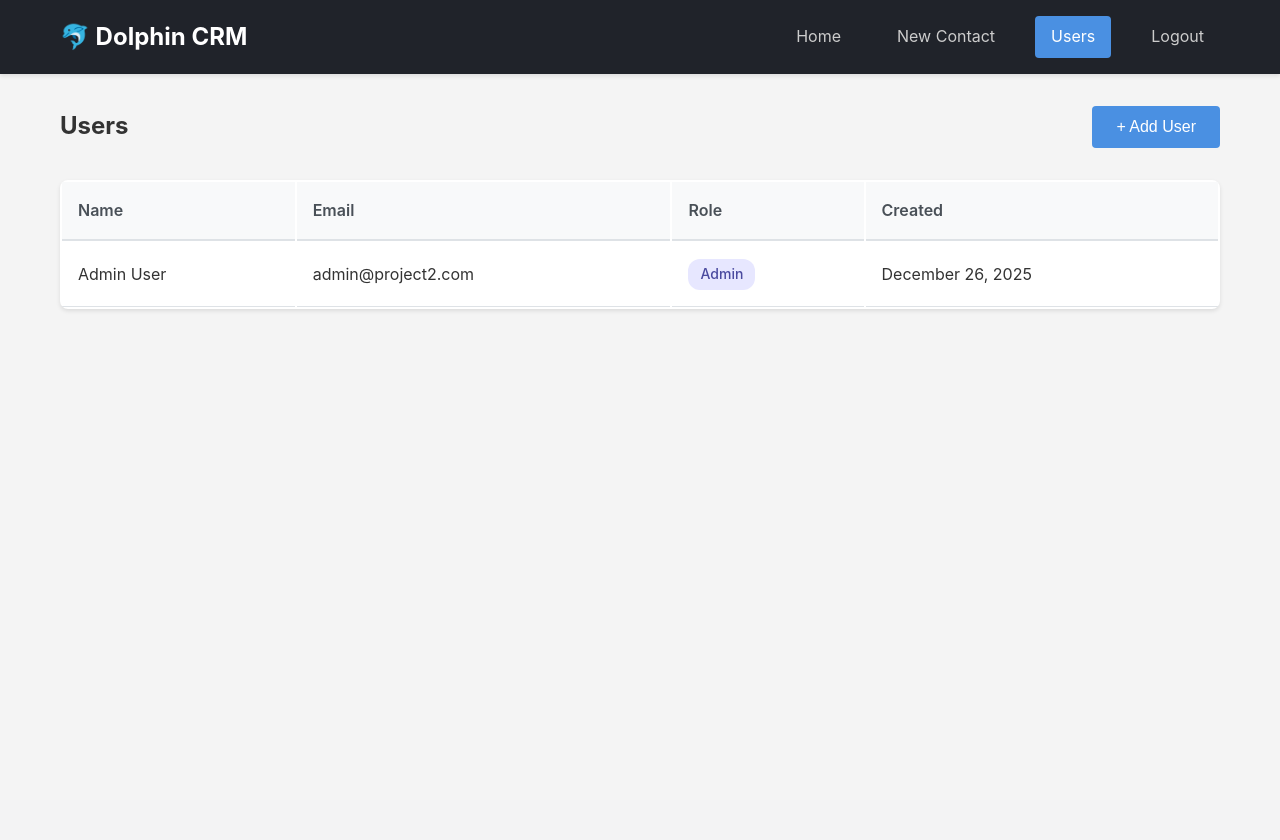
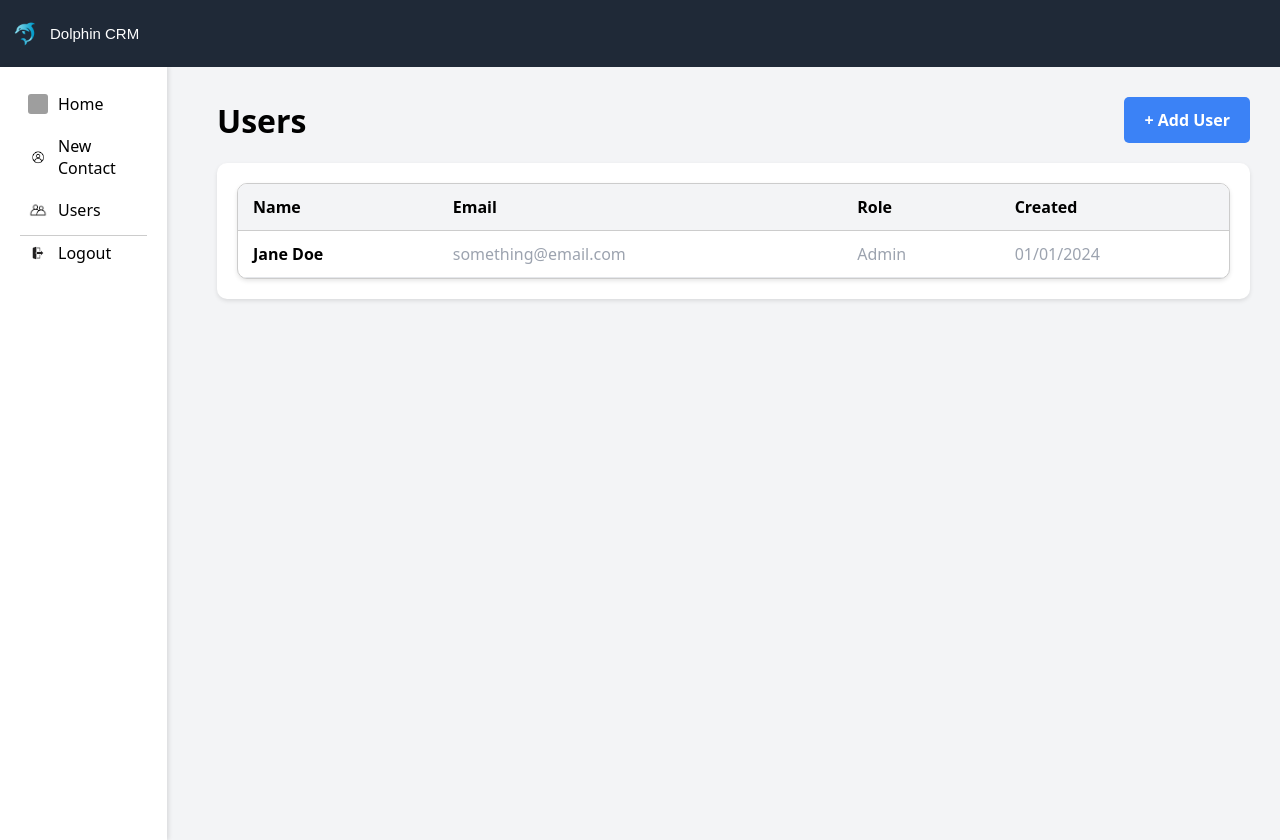
Before and after one commit to csharpe876/info2180-finalproject, a PHP site: page /dolphin_crm/users.php in a window 1280 px wide. Before the commit the page ends 311 px from the top, so only its background shows below. Run offline with PHP 8.4, Linux system fonts and the light colour scheme; a user stored in the database is signed in; data comes from the database, SQL or seed files in the repository; grey boxes are pictures that could not be loaded.

Commit message:
Updated User list page

```diff
--- a/dolphin_crm/users.php
+++ b/dolphin_crm/users.php
@@ -35,74 +35,23 @@
 <head>
     <meta charset="UTF-8">
     <meta name="viewport" content="width=device-width, initial-scale=1.0">
-    <title>Users - Dolphin CRM</title>
-    <link rel="stylesheet" href="includes/stylesheets/styling.css">
+    <title>New User</title>
+    <link rel="stylesheet" href="includes/stylesheets/users_style.css">
+    <script src="script.js"></script>
 </head>
 <body>
     <header>
+        <p>Dolphin CRM</p>
+        <img src="includes/icons/dolphin.png" alt="Dolphin Logo" />
+    </header>
     <div class="container">
-            <h1>🐬 Dolphin CRM</h1>
-            <nav>
-                <a href="dashboard.php">Home</a>
-                <a href="new_contact.php">New Contact</a>
-                <a href="users.php" class="active">Users</a>
-                <a href="logout.php">Logout</a>
-            </nav>
-        </div>
-    </header>
-
-    <main class="container">
-        <div class="users-header">
-            <h2>Users</h2>
-            <?php if ($is_admin): ?>
-                <button onclick="document.getElementById('add-user-form').style.display='block'" class="btn btn-primary">+ Add User</button>
-            <?php endif; ?>
-        </div>
-
-        <?php if (isset($success)): ?>
-            <div class="success-message"><?php echo $success; ?></div>
-        <?php endif; ?>
-
-        <?php if ($is_admin): ?>
-        <div id="add-user-form" style="display:none;" class="form-container">
-            <h3>Add User</h3>
-            <form method="POST">
-                <div class="form-row">
-                    <div class="form-group">
-                        <label>First Name</label>
-                        <input type="text" name="firstname" required>
-                    </div>
-                    <div class="form-group">
-                        <label>Last Name</label>
-                        <input type="text" name="lastname" required>
-                    </div>
-                </div>
-                <div class="form-row">
-                    <div class="form-group">
-                        <label>Email</label>
-                        <input type="email" name="email" required>
-                    </div>
-                    <div class="form-group">
-                        <label>Password</label>
-                        <input type="password" name="password" required>
-                    </div>
-                </div>
-                <div class="form-row">
-                    <div class="form-group">
-                        <label>Role</label>
-                        <select name="role" required>
-                            <option value="Member">Member</option>
-                            <option value="Admin">Admin</option>
-                        </select>
-                    </div>
-                </div>
-                <button type="submit" class="btn btn-primary">Save</button>
-                <button type="button" onclick="document.getElementById('add-user-form').style.display='none'" class="btn btn-secondary">Cancel</button>
-            </form>
-        </div>
-        <?php endif; ?>
-
-        <table class="users-table">
+        <div class="main">
+            <h1>
+                Users
+                <a href="front/New User/new_user.html" id="newUserBtn">+ Add User</a>
+            </h1>
+            <div class="table-container">
+                <table>
                     <thead>
                         <tr>
                             <th>Name</th>
@@ -111,17 +60,25 @@
                             <th>Created</th>
                         </tr>
                     </thead>
-            <tbody>
-                <?php foreach ($all_users as $user): ?>
+                    <tbody id="userTableBody">
                         <tr>
-                    <td><?php echo htmlspecialchars($user['firstname'] . ' ' . $user['lastname']); ?></td>
-                    <td><?php echo htmlspecialchars($user['email']); ?></td>
-                    <td><span class="badge badge-role"><?php echo htmlspecialchars($user['role']); ?></span></td>
-                    <td><?php echo date('F j, Y', strtotime($user['created_at'])); ?></td>
+                            <td>Jane Doe</td>
+                            <td>something@email.com</td>
+                            <td>Admin</td>
+                            <td>01/01/2024</td>
                         </tr>
-                <?php endforeach; ?>
                     </tbody>
                 </table>
-    </main>
-</body>
-</html>
+            </div>
+        </div>
+        <div class="aside">
+            <nav>
+                <ul>
+                    <li><a href="dashboard.php"><img src="includes/icons/home.jpg" alt="Home" class="nav-icon">Home</a></li>
+                    <li><a href="new_contact.php"><img src="includes/icons/user.jpg" alt="New Contact" class="nav-icon">New Contact</a></li>
+                    <li><a href="users.php"><img src="includes/icons/users.jpg" alt="Users" class="nav-icon">Users</a></li>
+                </ul>
+            </nav>
+            <div class="logout">
+                <a href="logout.php"><img src="includes/icons/logout.jpg" alt="Logout" class="nav-icon">Logout</a>
+            </div>
```
Lines whose indentation alone changed are shown as unchanged.
